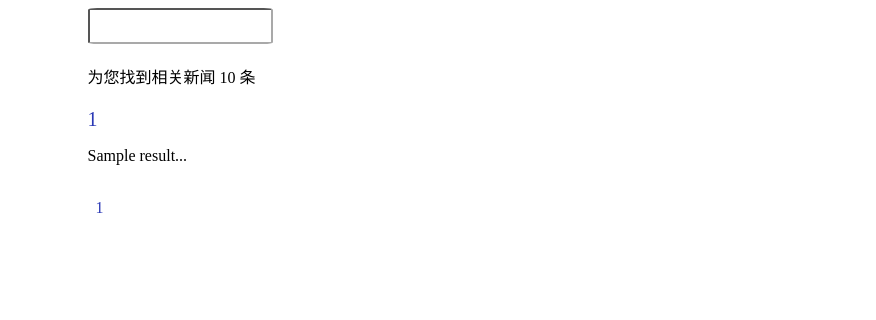
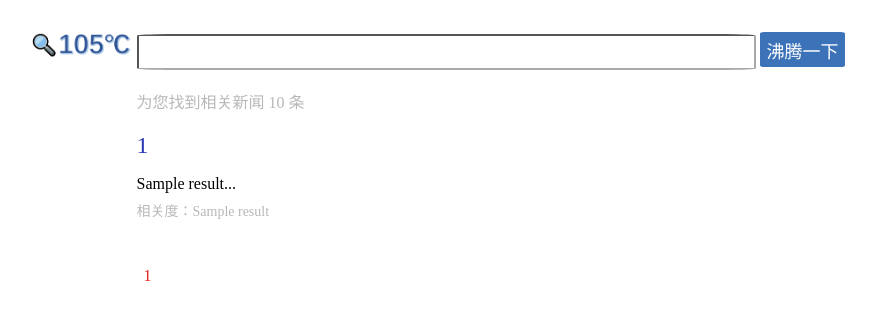
Before and after one commit to JJYDXFS/NewsSearchEngine, a Flask app: template server/templates/search.html in a window 1280 px wide. Shown: the top 320 px of the page, without its empty margins (148-1024 px from the left). Run offline with Flask 2, Linux system fonts and the light colour scheme; the template is opened without the code that fills it: most values are stand-ins (such as "Sample title", 1, 10 or a date in 2020); parts of the project's set-up code (start-up, migrations or seed data) failed here and were passed over.

Commit message:
exception handling & add logo (powered by ppt

```diff
--- a/server/app.py
+++ b/server/app.py
@@ -1,3 +1,7 @@
+'''
+@Author: JJYDXFS
+@Date: 12 July 2021
+'''
 from flask import Flask, request, render_template, jsonify, redirect
 from flask_cors import *
 
@@ -20,11 +24,6 @@ word_table = np.load('./static/data/word_table.npy',allow_pickle=True)[()] # 读
 db_mysql = MySQLDB(host='localhost', user='root', password='618618', database='test') # 链接数据库
 corpus_path = 'F:\\OneDrive\\Documents\\ThirdYear\\MediaDataAnalysis\\SearchEngine\\data\\Sogou\\' # 文本语料路径
 
-# GET
-# -------------------------------------------------------------------------------------------------
-
-
-
 # 页面路由
 # -------------------------------------------------------------------------------------------------
 
@@ -34,9 +33,8 @@ def index():
     '''
     主页
     '''
-    # 提供搜索框，简洁一点，可加logo...
-    hello = "test"
-    return render_template("index.html", hello = hello)
+    # 提供搜索框，简洁，logo
+    return render_template("index.html")
 
 # 新闻内容页
 @app.route('/news=<DocID>')
@@ -54,16 +52,21 @@ def direct_to_search_page(search_exp):
     '''
     搜索结果详细页面
     '''
-    # 进行布尔检索
-    search_result, word_set = calc_bool_exp(str(search_exp).split(' '))
-    # 对检索结果排序
-    sorted_result = tfidf_sort(search_result, word_set)
-    # 获得文档detail
-    doc_detail = get_doc_detail(search_result)
-    # 生成返回信息
-    result_data = gen_result_data(sorted_result, doc_detail)
-    # 返回生成信息
-    return render_template("search.html", search_exp = search_exp ,amount = len(result_data), result_data = result_data)
+    result_data = []
+    try:
+        # 进行布尔检索
+        search_result, word_set = calc_bool_exp(str(search_exp).split(' '))
+        # 对检索结果排序
+        sorted_result = tfidf_sort(search_result, word_set)
+        # 获得文档detail
+        doc_detail = get_doc_detail(search_result)
+        # 生成返回信息
+        result_data = gen_result_data(sorted_result, doc_detail)
+    except Exception as e:
+        print("Error: 检索异常")
+    finally:
+        # 返回生成信息
+        return render_template("search.html", search_exp = search_exp ,amount = len(result_data), result_data = result_data)
 
 # 功能函数
 # -------------------------------------------------------------------------------------------------
@@ -263,7 +266,7 @@ def gen_result_data(sorted_result, doc_detail):
     result_data=[]
 
     for (doc, tfidf) in sorted_result:
-        result_data.append(["文档 "+str(doc),get_url(doc), doc_detail[doc]])
+        result_data.append(["新闻 "+str(doc),get_url(doc), doc_detail[doc], round(tfidf, 10)])
 
     return result_data
 
--- a/server/templates/search.html
+++ b/server/templates/search.html
@@ -14,20 +14,49 @@
     <style type="text/css">
 
         .layout{
-            width:80%;
+            width:75%;
             margin:0 auto;
         }
 
         .search input{
+            width: 86%;
             height: 30px;
             border-width: 2.5px;
             border-color: darkgrey;
             border-radius: 5%;
+            font-size: 18px;
+        }
+
+        .logo{
+            /* margin-left: 1%; */
+            width: 12.5%;
+            float: left;
+        }
+
+        .button {
+            margin-top: 1%;
+            height: 35px;
+            width: 12%;
+            background-color: #3c72b8;
+            border: none;
+            border-radius: 5%;
+            color: white;
+            text-align: center;
+            text-decoration: none;
+            display: inline-block;
+            font-size: 18px;
+            cursor: pointer;
+        }
+
+        .top{
+            margin-top: 2%;
         }
 
         .amount{
             margin-top: 2%;
             margin-bottom: 2%;
+            font-size: 16px;
+            color: rgb(184, 184, 184);
         }
 
         a:link{ /* 指正常的未被访问过的链接*/
@@ -52,20 +81,34 @@
         }
 
         .result-item a{
-            font-size: 20px;
+            font-size: 24px;
         }
 
-        .result-item p{
+        .content{
             font-size: 16px;
+            margin-bottom: 0%;
+        }
+
+        .tfidf{
+            margin-top: 1%;
+            padding-bottom: 2%;
+            font-size: 14px;
+            color: rgb(184, 184, 184);
         }
     </style>
 </head>
 <body>
-    <div class="layout">
+    <div class="layout top">
         <div>
             <div> <!-- 搜索框 -->
+                <div>
+                    <a href="http://localhost:5000/">
+                        <img src="/static/img/logo.png" class="logo"/>
+                    </a>
+                </div>
                 <div class="search layout">
                     <input type="text" name="search" id="search" value='{{ search_exp }}'>
+                    <button class="button" onclick="Search()">沸腾一下</button>
                 </div>
             </div>
             <div class="layout amount"> <!-- 搜索结果数 -->
@@ -84,13 +127,17 @@
         var pageData=[];
 
         // 获取后台搜索结果
+        {% if amount != 0 %}
+
         {% for result in result_data %}
             var data = '<div class="result-item">' +
-                '<a href={{ result[1] }}> {{ result[0] }} </a>' +
-                '<p> {{ result[2] }}... </p>' +
+                '<a href={{ result[1] }} target="_blank" class="result"> {{ result[0] }} </a>' +
+                '<p class="content"> {{ result[2] }}... </p>' +
+                '<p class="tfidf"> 相关度：{{ result[3] }} </p>'
                 '</div>';
             pageData.push(data);
         {% endfor %}
+        {% endif %}
 
         $('#search').on('keypress',function(event){
         // 搜索框回车跳转到搜索结果页
@@ -100,6 +147,19 @@
                 window.location.href=url;
             }
         });
+
+        function Search(event){
+            // 搜索按钮跳转到搜索结果页
+            let keyword = $('#search').val();
+
+            if (keyword == ""){
+                window.location.href=window.location.href;
+            }
+            else{
+                let url = "http://"+ip+":5000/search="+keyword;
+                window.location.href=url;
+            }
+        }
 
         $(function(){  // 翻页功能
             var Count = pageData.length; //记录条数
@@ -112,17 +172,24 @@
                 var pageN='<a href="#" class="page-button" selectPage="'+i+'" > '+i+' </a>';
                 $('#page').append(pageN);
             }
-            // 上一页/下一页按钮
 
             //显示默认页（第一页）
-            $('#result_container').empty();
             for(i=(currentPage-1)*PageSize;i<PageSize*currentPage;i++){
                 $('#result_container').append(pageData[i]);
             }
+            $("#page a:first").attr('style','color:#e71f1f'); // 第一个页码变色
 
             //显示选择页的内容
-            $('a').click(function(){
+            $('.page-button').click(function(){
+
+                $('.page-button').each(function(){ // 其他页码不变
+                    $(this).attr('style','color:#2a38b5');
+                });
+
+                $(this).attr('style','color:#e71f1f'); // 当前页码变色
+
                 var selectPage=$(this).attr('selectPage');
+
                 $('#result_container').html('');
                     for(i=(selectPage-1)*PageSize;i<PageSize*selectPage;i++){
                         $('#result_container').append(pageData[i]);
```
Also changed, not shown: server/templates/index.html (+16 -11 lines), server/templates/news.html (+24 -2 lines), README.md, server/static/img/logo.png, server/static/img/logobg.png (added).
